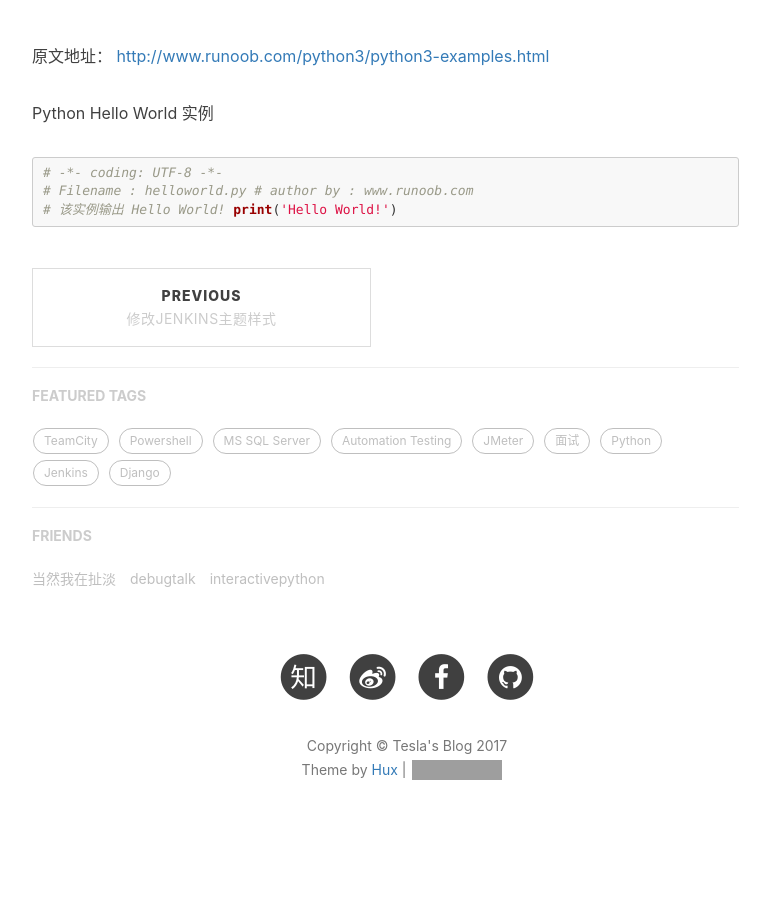
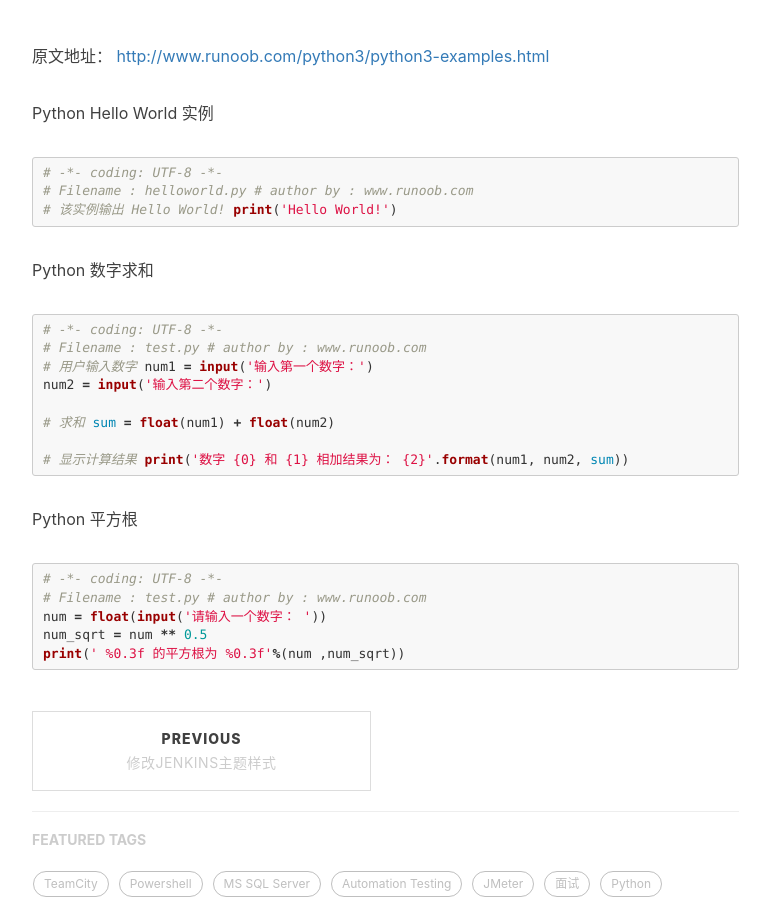
Before and after one commit to ccflyme/ccflyme.github.io, a Jekyll site: the page built from _posts/2017-09-14-python3_instance.markdown, in a window 1280 px wide and 900 px high, scrolled down 464 px. Shown: the whole window, without its empty margins (233-1003 px from the left). Built offline with Jekyll 4.4.1, drawn with Linux system fonts in a browser that asks for light colours; nearby versions of some CDN libraries; comment, search, counter and statistics services are not loaded; before the commit the page ends 1338 px from its top, so only the background shows below that; grey boxes are pictures that could not be loaded.

Commit message:
Update 2017-09-14-python3_instance.markdown

````diff
--- a/_posts/2017-09-14-python3_instance.markdown
+++ b/_posts/2017-09-14-python3_instance.markdown
@@ -23,3 +23,31 @@ Python Hello World 实例
 # 该实例输出 Hello World!
 print('Hello World!')
 ```
+Python 数字求和
+```python
+# -*- coding: UTF-8 -*-
+
+# Filename : test.py
+# author by : www.runoob.com
+
+# 用户输入数字
+num1 = input('输入第一个数字：')
+num2 = input('输入第二个数字：')
+
+# 求和
+sum = float(num1) + float(num2)
+
+# 显示计算结果
+print('数字 {0} 和 {1} 相加结果为： {2}'.format(num1, num2, sum))
+```
+Python 平方根
+```python
+# -*- coding: UTF-8 -*-
+
+# Filename : test.py
+# author by : www.runoob.com
+
+num = float(input('请输入一个数字： '))
+num_sqrt = num ** 0.5
+print(' %0.3f 的平方根为 %0.3f'%(num ,num_sqrt))
+```
````
